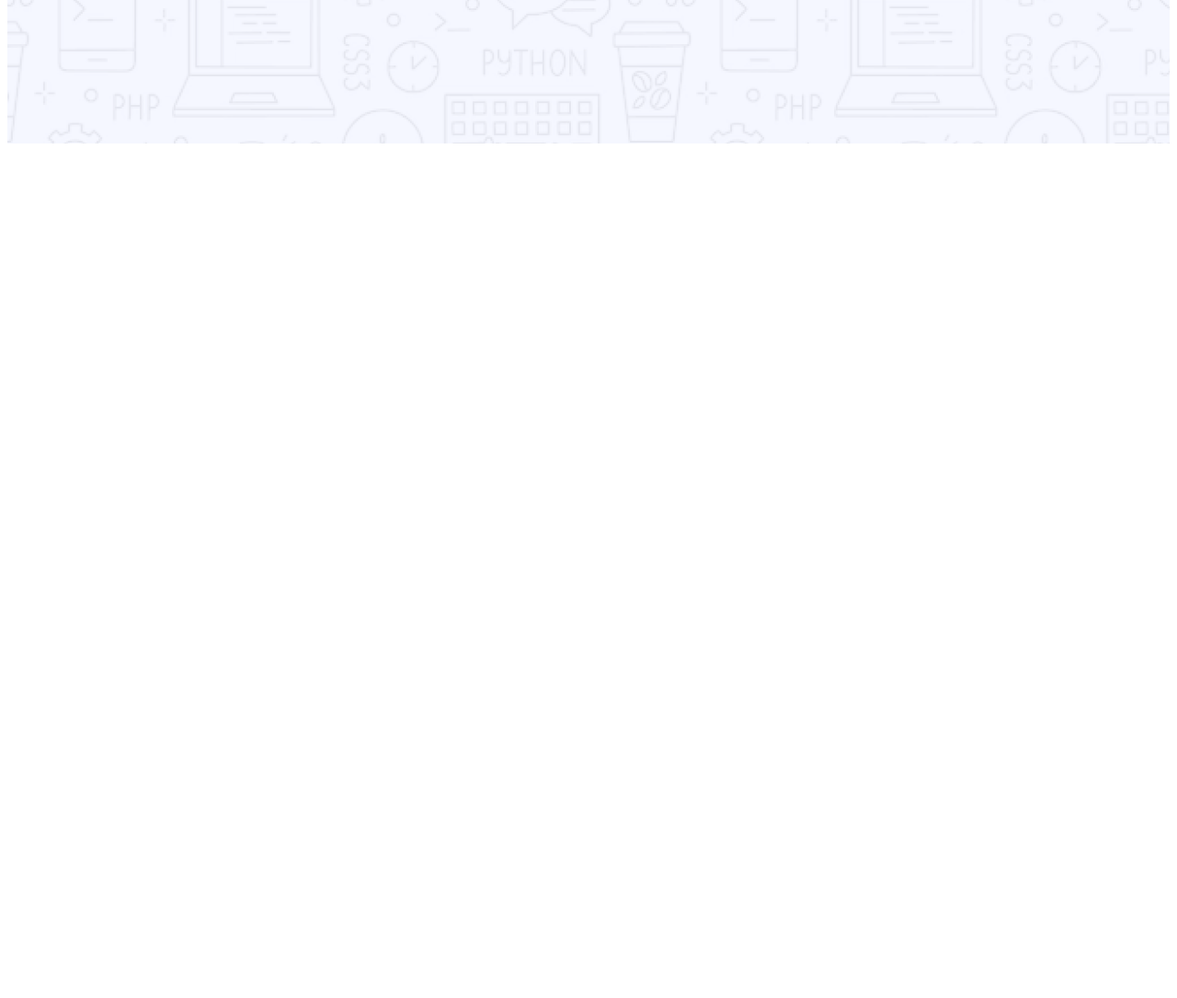
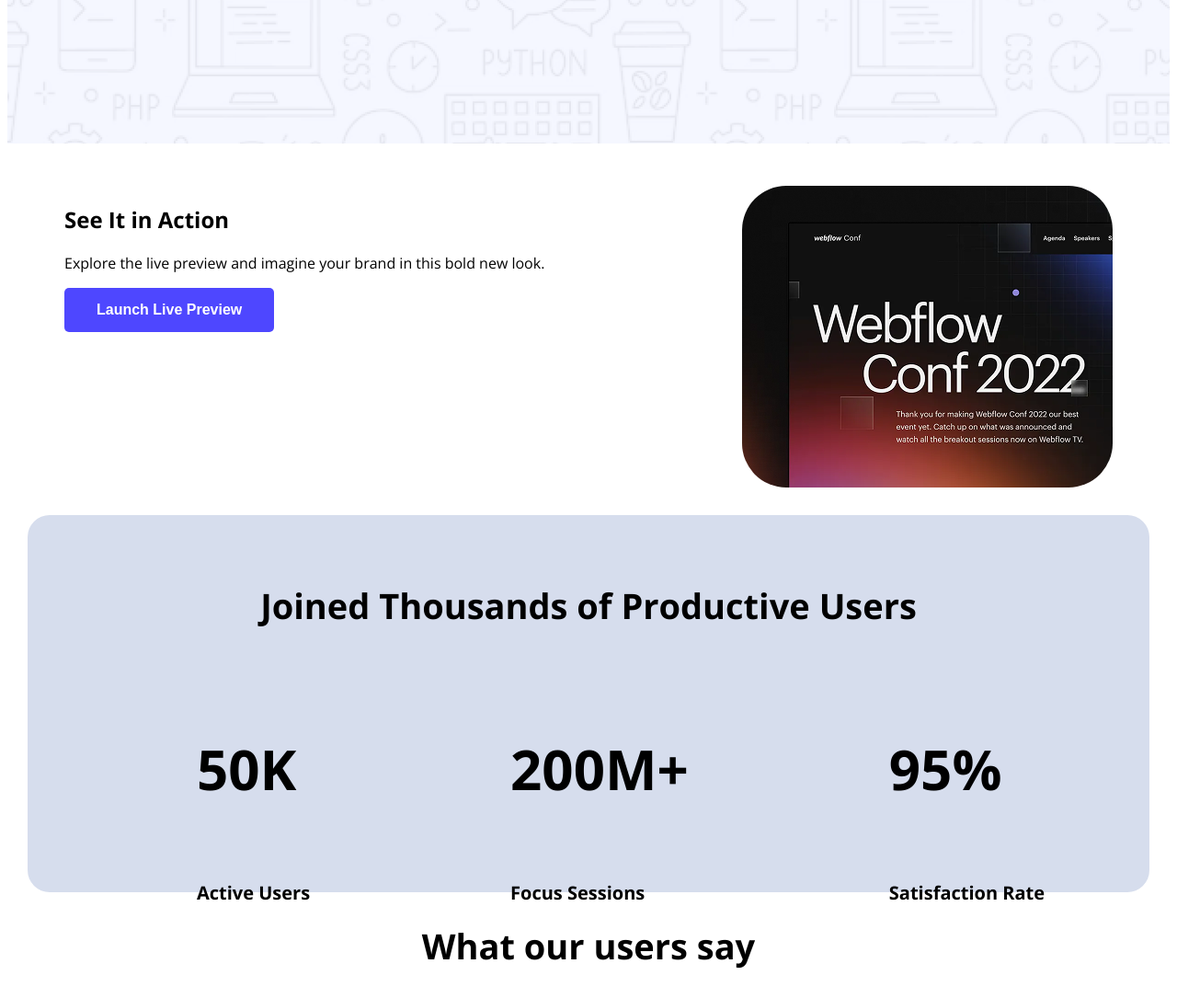
Before and after one commit to merazuli/landing-launchpad, a plain HTML site: page index.html in a window 1280 px wide. Shown: the part 504-1589 px from the top of the page at 92% size. Before the commit the page ends 800 px from the top, so only its background shows below. Drawn offline with nearby package versions, Linux system fonts and the light colour scheme.

Commit message:
action section added

```diff
--- a/index.html
+++ b/index.html
@@ -28,7 +28,40 @@
         </nav>
     </header>
     <main>
+        <!-- action section start here  -->
+    <section class="action-section">
+        <div class="action-description">
+            <h2>See It in Action</h2>
+            <p>Explore the live preview and imagine your brand in this bold new look.</p>
+            <button class="btn-primary">Launch Live Preview</button>
+        </div>
+        <div class="action-img">
+            <img src="Assets/wc-mini.png" alt="">
+        </div>
+    </section>
+    <!-- productivity user section start here  -->
+     <section class="productivity-section ">
+            <h1 class="user-title text-center">Joined Thousands of Productive Users</h1>
+            <div class="user-count">
+                <div class="count">
+                    <h4>50K</h4>
+                        <p class="user-description">Active Users</p>
+                </div>
+                <div class="count">
+                    <h4>200M+</h4>
+                        <p class="user-description">Focus Sessions</p>
+                </div>
+                <div class="count">
+                    <h4>95%</h4>
+                        <p class="user-description">Satisfaction Rate</p>
+                </div>
 
+            </div>
+     </section>
+<!-- users section section start here  -->
+     <section class="user-say-section">
+        <h2 class="user-title text-center">What our users say</h2>
+     </section>
     </main>
     <footer>
 
--- a/styles/launchpad.css
+++ b/styles/launchpad.css
@@ -20,8 +20,6 @@
 .text-center{
     text-align: center;
 }
-
-
 /* navbar style started here  */
 .header{
     background-image: url('../Assets/Hero-bg.png');
@@ -53,3 +51,42 @@ nav ul li a{
    font-weight: bold;
    margin-bottom: 50px;
 }
+/* action section started here  */
+.action-section{
+    display: flex;
+    max-width: 1140px;
+    height: 328px;
+    justify-content: space-between;
+    margin: 0 auto;
+
+}
+.action-img img{
+    border-radius: 48px;
+}
+/* productivity user section start here  */
+    .user-count{
+        display: flex;
+        justify-content:space-around;
+    }
+    .productivity-section{
+     max-width: 1140px;
+     margin: 30px auto;
+     height: 330px;
+     background-color: #D6DDED;
+     border-radius: 24px;
+     padding: 40px;
+}
+.user-title{
+    font-size: 38px;
+    font-weight: bold;
+}
+.count{
+    font-size: 60px;
+    margin-left: 70px;
+}
+.user-description{
+    font-size: 20px;
+    font-weight: bold;
+    padding-bottom: 20px;
+}
+/* users section section start here  */
```
